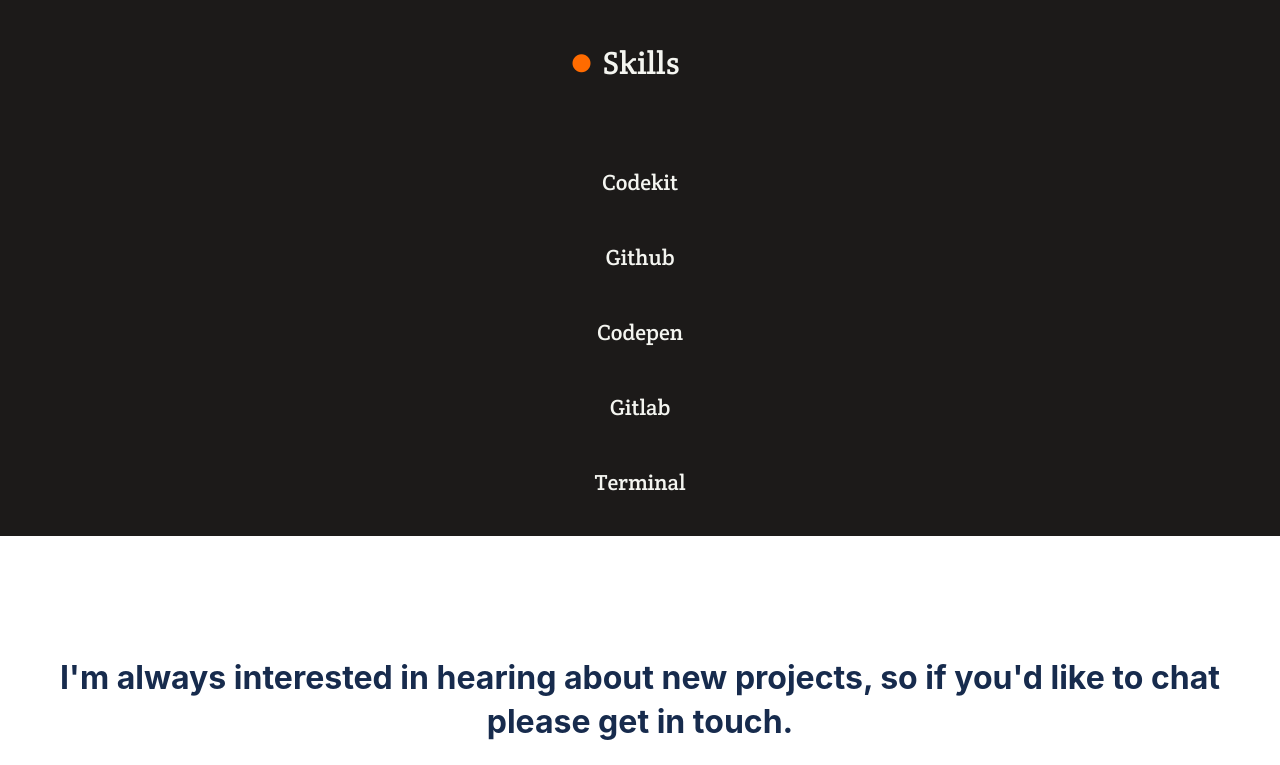
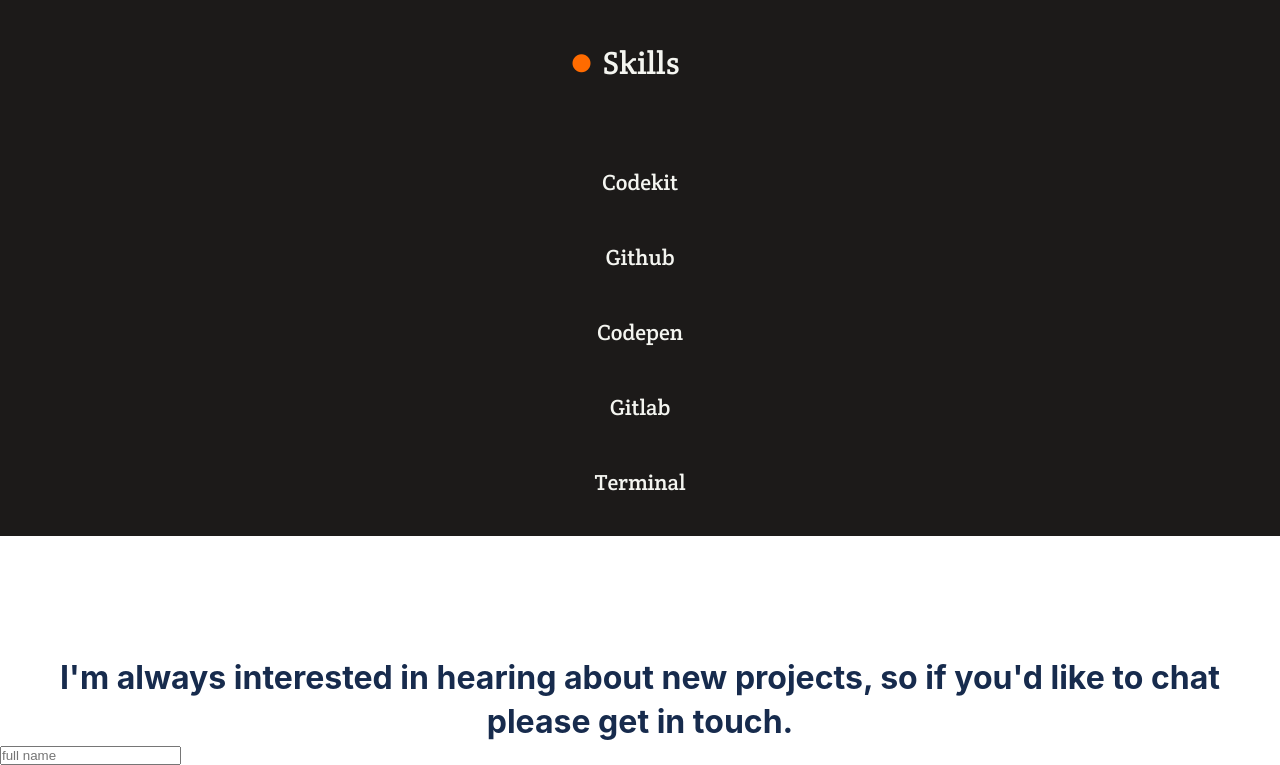
Before and after one commit to carreraprogrammer/carrera_portfolio, a plain HTML site: page index.html in a window 1280 px wide. Shown: the part 6259-7024 px from the top of the page. Before the commit the page ends 7003 px from the top, so only its background shows below. Drawn offline with Linux system fonts and the light colour scheme.

Commit message:
Add full-name field

```diff
--- a/index.html
+++ b/index.html
@@ -203,6 +203,8 @@
         <form  action="https://formspree.io/f/mzbwzeen"
         method="POST">
            <h2 class="form-title">I'm always interested in hearing about new projects, so if you'd like to chat please get in touch.</h2>
+           <input type="text" class="form-name" name="full-name" placeholder="full name" required maxlength="30">
+
         </form>
       </footer>
     </body>
```
Also changed, not shown: styles.css (line endings or trailing spaces).
